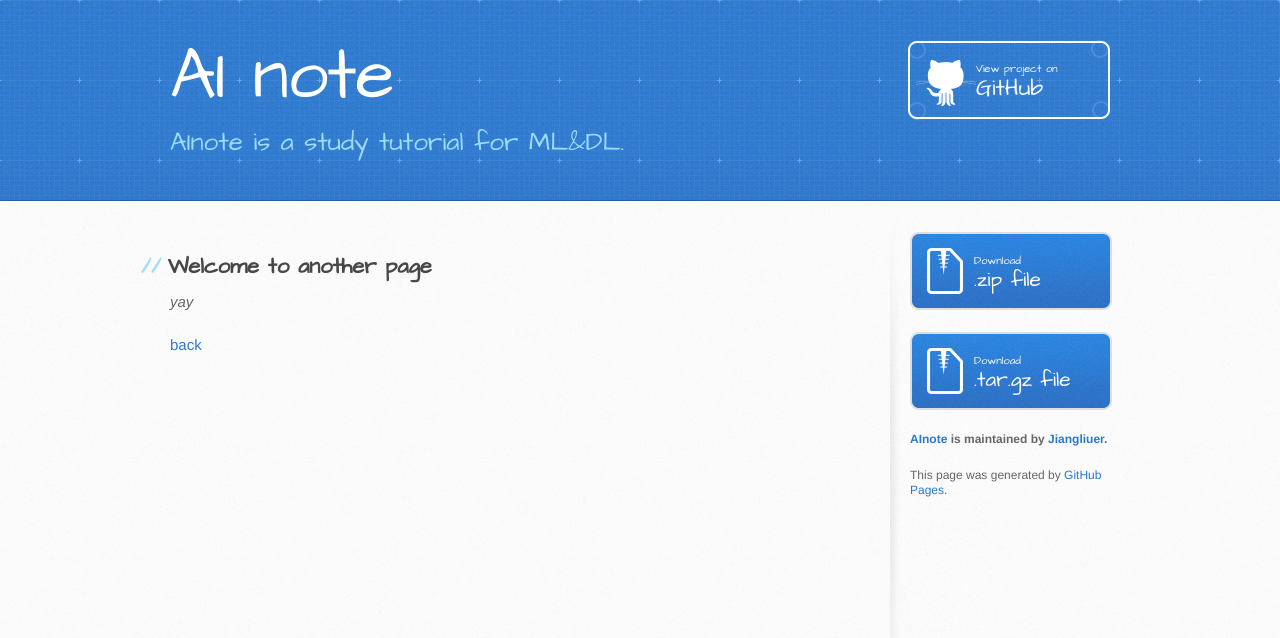
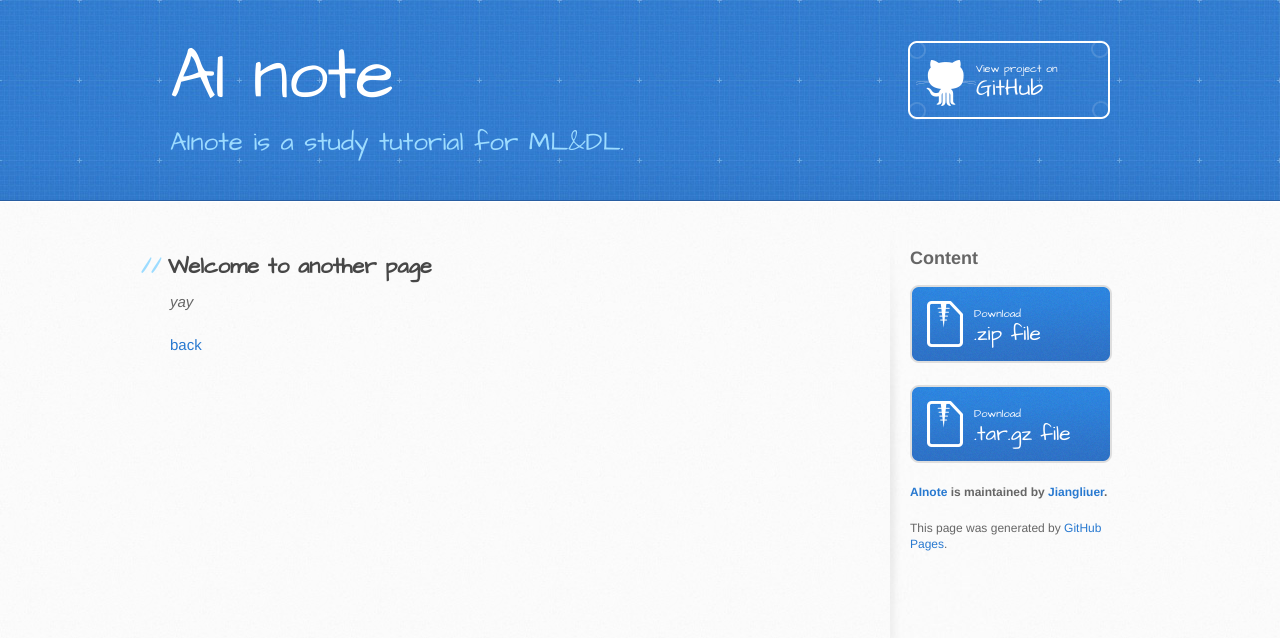
Before and after one commit to Jiangliuer/AInote.github.io, a Jekyll site: the page built from another-page.md, in a window 1280 px wide. Shown: the top 638 px of the page. Built offline with Jekyll 4.4.1, drawn with Linux system fonts in a browser that asks for light colours; our own code applies the rules of GitHub Pages for plain Markdown files.

Commit message:
update content

```diff
--- a/_config.yml
+++ b/_config.yml
@@ -1,6 +1,7 @@
 title: AI note
 description: AInote is a study tutorial for ML&DL.
 show_downloads: true
+show_content: true
 google_analytics:
 theme: jekyll-theme-architect
 github:
```
